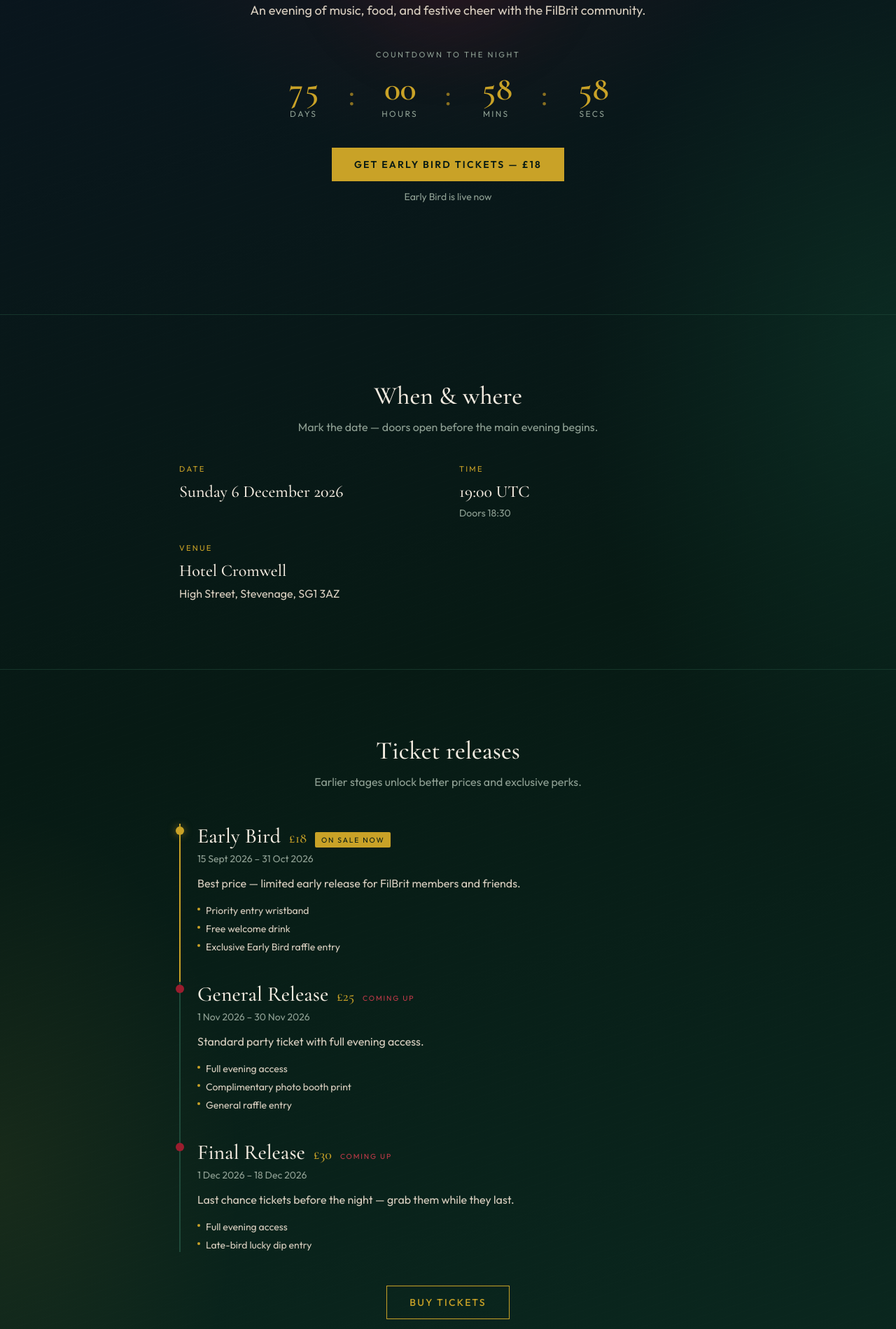
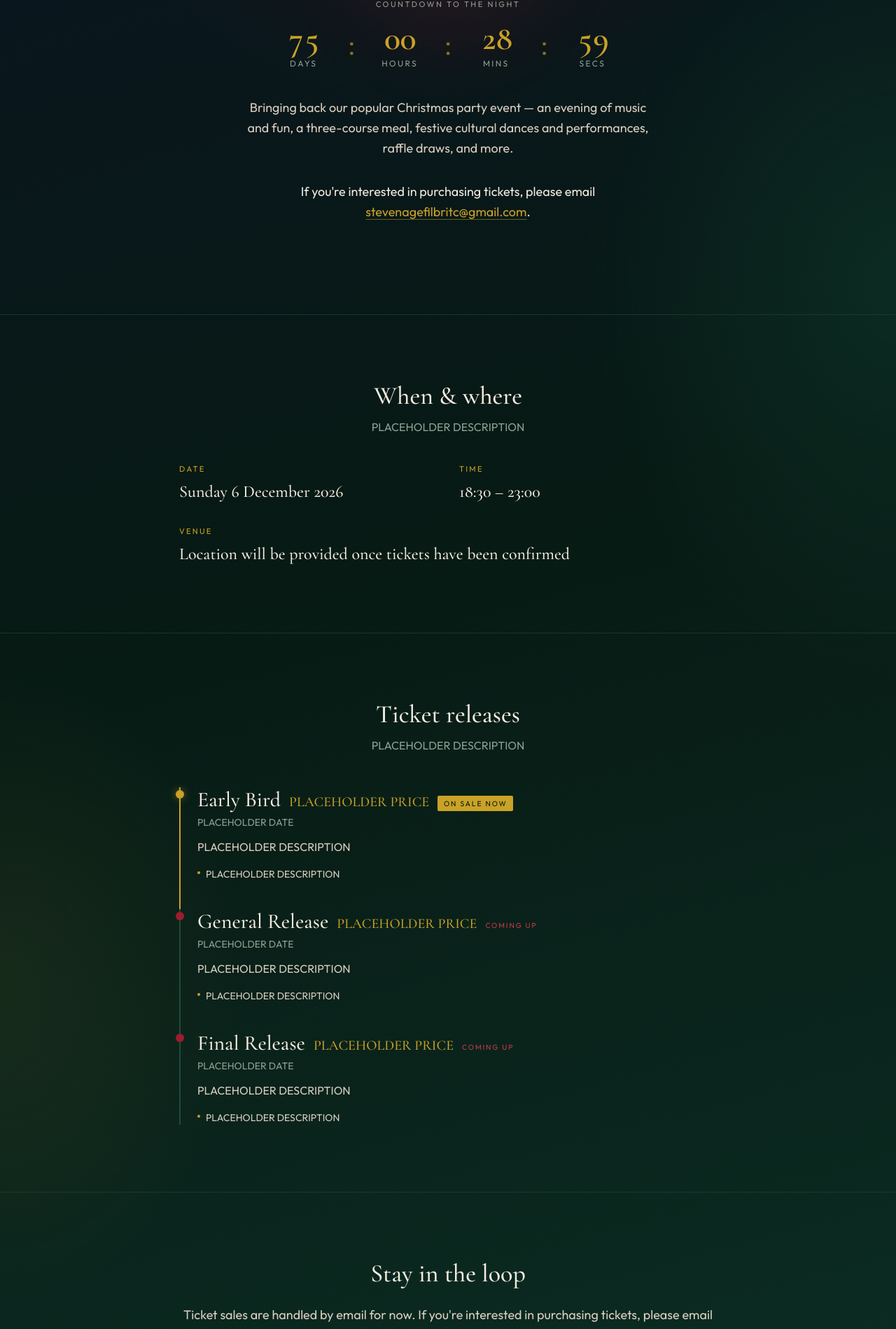
Before and after one commit to jediramos/filbrit-christmas-party, a Next.js app: page / in a window 1280 px wide. Shown: the part 351-2250 px from the top of the page at 70% size. Built offline with nearby package versions, Linux system fonts and the light colour scheme.

Commit message:
Email Registration, Description Changes, Placeholder Values

```diff
--- a/src/app/page.tsx
+++ b/src/app/page.tsx
@@ -1,19 +1,16 @@
 import { CountdownTimer } from "@/components/CountdownTimer";
-import { EmailSignup } from "@/components/EmailSignup";
-import { StagesTimeline } from "@/components/StagesTimeline";
 import {
   eventConfig,
   formatEventDate,
-  formatEventTime,
-  getActiveStage,
 } from "@/config/event";
+import { StagesTimeline } from "@/components/StagesTimeline";
 
 export default function Home() {
-  const active = getActiveStage(eventConfig.stages);
+  const ticketEmailMailto = `mailto:${eventConfig.contactEmail}`;
 
   return (
     <div className="page-shell">
-      {/* Hero — brand + headline + countdown + CTA */}
+      {/* Hero — brand + headline + countdown + description + contact */}
       <header className="relative flex min-h-[100svh] flex-col justify-center overflow-hidden section-pad py-16">
         <div
           className="hero-glow pointer-events-none absolute left-1/2 top-[18%] h-64 w-64 -translate-x-1/2 rounded-full bg-[var(--crimson)]/20 blur-3xl"
@@ -31,10 +28,6 @@ export default function Home() {
             {eventConfig.eventName}
           </h1>
 
-          <p className="hero-tagline mt-4 max-w-xl text-base leading-relaxed text-[var(--ivory-soft)] sm:text-lg">
-            {eventConfig.tagline}
-          </p>
-
           <div className="hero-countdown mt-10 w-full">
             <p className="mb-4 text-[0.7rem] uppercase tracking-[0.22em] text-[var(--mist)]">
               Countdown to the night
@@ -42,23 +35,20 @@ export default function Home() {
             <CountdownTimer targetIso={eventConfig.eventStart} />
           </div>
 
-          <div className="hero-cta mt-10 flex flex-col items-center gap-3">
+          <p className="hero-tagline mt-10 max-w-xl text-base leading-relaxed text-[var(--ivory-soft)] sm:text-lg">
+            {eventConfig.tagline}
+          </p>
+
+          <p className="hero-cta mt-8 max-w-lg text-base leading-relaxed text-[var(--ivory)] sm:text-lg">
+            If you&apos;re interested in purchasing tickets, please email{" "}
             <a
-              href={eventConfig.ticketUrl}
-              target="_blank"
-              rel="noopener noreferrer"
-              className="inline-flex min-h-12 items-center justify-center bg-[var(--gold)] px-8 text-sm font-semibold uppercase tracking-[0.16em] text-[var(--evergreen-deep)] transition hover:bg-[var(--ivory)]"
+              href={ticketEmailMailto}
+              className="text-[var(--gold)] underline decoration-[var(--gold)]/50 underline-offset-4 transition hover:decoration-[var(--gold)]"
             >
-              {active
-                ? `Get ${active.name} tickets — ${active.price}`
-                : "Get tickets"}
+              {eventConfig.contactEmail}
             </a>
-            {active && (
-              <p className="text-sm text-[var(--mist)]">
-                {active.name} is live now
-              </p>
-            )}
-          </div>
+            .
+          </p>
         </div>
       </header>
 
@@ -75,9 +65,7 @@ export default function Home() {
           >
             When & where
           </h2>
-          <p className="mt-3 text-[var(--mist)]">
-            Mark the date — doors open before the main evening begins.
-          </p>
+          <p className="mt-3 text-[var(--mist)]">PLACEHOLDER DESCRIPTION</p>
 
           <dl className="mt-10 grid gap-8 text-left sm:grid-cols-2">
             <div>
@@ -93,10 +81,7 @@ export default function Home() {
                 Time
               </dt>
               <dd className="mt-2 font-display text-2xl text-[var(--ivory)]">
-                {formatEventTime(eventConfig.eventStart)}
-              </dd>
-              <dd className="mt-1 text-sm text-[var(--mist)]">
-                Doors {eventConfig.doorsOpen}
+                {eventConfig.eventTime}
               </dd>
             </div>
             <div className="sm:col-span-2">
@@ -105,9 +90,6 @@ export default function Home() {
               </dt>
               <dd className="mt-2 font-display text-2xl text-[var(--ivory)]">
                 {eventConfig.venue}
-              </dd>
-              <dd className="mt-1 text-base text-[var(--ivory-soft)]">
-                {eventConfig.address}
               </dd>
             </div>
           </dl>
@@ -127,28 +109,15 @@ export default function Home() {
           >
             Ticket releases
           </h2>
-          <p className="mt-3 text-[var(--mist)]">
-            Earlier stages unlock better prices and exclusive perks.
-          </p>
+          <p className="mt-3 text-[var(--mist)]">PLACEHOLDER DESCRIPTION</p>
         </div>
 
         <div className="mt-12">
           <StagesTimeline stages={eventConfig.stages} />
         </div>
-
-        <div className="mt-12 text-center">
-          <a
-            href={eventConfig.ticketUrl}
-            target="_blank"
-            rel="noopener noreferrer"
-            className="inline-flex min-h-12 items-center justify-center border border-[var(--gold)] px-8 text-sm font-medium uppercase tracking-[0.16em] text-[var(--gold)] transition hover:bg-[var(--gold)] hover:text-[var(--evergreen-deep)]"
-          >
-            Buy tickets
-          </a>
-        </div>
       </section>
 
-      {/* Email signup */}
+      {/* Ticket interest */}
       <section
         id="updates"
         className="section-pad border-t border-[var(--pine-line)]/60 py-20 sm:py-24"
@@ -161,9 +130,17 @@ export default function Home() {
           >
             Stay in the loop
           </h2>
-        </div>
-        <div className="mt-8">
-          <EmailSignup blurb={eventConfig.signupBlurb} />
+          <p className="mt-6 text-base leading-relaxed text-[var(--ivory-soft)] sm:text-lg">
+            Ticket sales are handled by email for now. If you&apos;re interested
+            in purchasing tickets, please email{" "}
+            <a
+              href={ticketEmailMailto}
+              className="text-[var(--gold)] underline decoration-[var(--gold)]/50 underline-offset-4 transition hover:decoration-[var(--gold)]"
+            >
+              {eventConfig.contactEmail}
+            </a>{" "}
+            and we&apos;ll get back to you with details.
+          </p>
         </div>
       </section>
 
--- a/src/components/StagesTimeline.tsx
+++ b/src/components/StagesTimeline.tsx
@@ -1,11 +1,7 @@
 "use client";
 
 import { useEffect, useState } from "react";
-import {
-  formatStageRange,
-  getStageStatus,
-  type TicketStage,
-} from "@/config/event";
+import { getStageStatus, type TicketStage } from "@/config/event";
 
 type Props = {
   stages: TicketStage[];
@@ -74,9 +70,7 @@ export function StagesTimeline({ stages }: Props) {
               )}
             </div>
 
-            <p className="mt-1 text-sm text-[var(--mist)]">
-              {formatStageRange(stage.startsAt, stage.endsAt)}
-            </p>
+            <p className="mt-1 text-sm text-[var(--mist)]">{stage.dateLabel}</p>
             <p
               className={`mt-3 max-w-xl text-base leading-relaxed ${
                 status === "past" ? "text-[var(--mist)]" : "text-[var(--ivory-soft)]"
--- a/src/config/event.ts
+++ b/src/config/event.ts
@@ -4,6 +4,7 @@ export type TicketStage = {
   startsAt: string; // ISO 8601
   endsAt: string;
   price: string;
+  dateLabel: string;
   description: string;
   prizes: string[];
 };
@@ -15,8 +16,10 @@ export type EventConfig = {
   venue: string;
   address: string;
   eventStart: string;
+  eventTime: string;
   doorsOpen: string;
   ticketUrl: string;
+  contactEmail: string;
   socials: { label: string; href: string }[];
   signupBlurb: string;
   stages: TicketStage[];
@@ -30,53 +33,50 @@ export const eventConfig: EventConfig = {
   orgName: "FilBrit",
   eventName: "Christmas Party 2026",
   tagline:
-    "An evening of music, food, and festive cheer with the FilBrit community.",
-  venue: "Hotel Cromwell",
-  address: "High Street, Stevenage, SG1 3AZ",
-  eventStart: "2026-12-06T19:00:00+00:00",
+    "Bringing back our popular Christmas party event — an evening of music and fun, a three-course meal, festive cultural dances and performances, raffle draws, and more.",
+  venue: "Location will be provided once tickets have been confirmed",
+  address: "",
+  eventStart: "2026-12-06T18:30:00+00:00",
+  eventTime: "18:30 – 23:00",
   doorsOpen: "18:30",
   ticketUrl: "https://www.eventbrite.com/",
+  contactEmail: "stevenagefilbritc@gmail.com",
   socials: [
     { label: "Instagram", href: "https://instagram.com/" },
     { label: "Facebook", href: "https://facebook.com/" },
   ],
   signupBlurb:
-    "Get notified when a new release stage opens, what’s included with each ticket, and last-minute event updates.",
+    "If you're interested in purchasing tickets, please email stevenagefilbritc@gmail.com.",
   stages: [
     {
       id: "early-bird",
       name: "Early Bird",
       startsAt: "2026-09-15T00:00:00+00:00",
       endsAt: "2026-10-31T23:59:59+00:00",
-      price: "£18",
-      description: "Best price — limited early release for FilBrit members and friends.",
-      prizes: [
-        "Priority entry wristband",
-        "Free welcome drink",
-        "Exclusive Early Bird raffle entry",
-      ],
+      price: "PLACEHOLDER PRICE",
+      dateLabel: "PLACEHOLDER DATE",
+      description: "PLACEHOLDER DESCRIPTION",
+      prizes: ["PLACEHOLDER DESCRIPTION"],
     },
     {
       id: "general",
       name: "General Release",
       startsAt: "2026-11-01T00:00:00+00:00",
       endsAt: "2026-11-30T23:59:59+00:00",
-      price: "£25",
-      description: "Standard party ticket with full evening access.",
-      prizes: [
-        "Full evening access",
-        "Complimentary photo booth print",
-        "General raffle entry",
-      ],
+      price: "PLACEHOLDER PRICE",
+      dateLabel: "PLACEHOLDER DATE",
+      description: "PLACEHOLDER DESCRIPTION",
+      prizes: ["PLACEHOLDER DESCRIPTION"],
     },
     {
       id: "final",
       name: "Final Release",
       startsAt: "2026-12-01T00:00:00+00:00",
       endsAt: "2026-12-18T23:59:59+00:00",
-      price: "£30",
-      description: "Last chance tickets before the night — grab them while they last.",
-      prizes: ["Full evening access", "Late-bird lucky dip entry"],
+      price: "PLACEHOLDER PRICE",
+      dateLabel: "PLACEHOLDER DATE",
+      description: "PLACEHOLDER DESCRIPTION",
+      prizes: ["PLACEHOLDER DESCRIPTION"],
     },
   ],
 };
```
